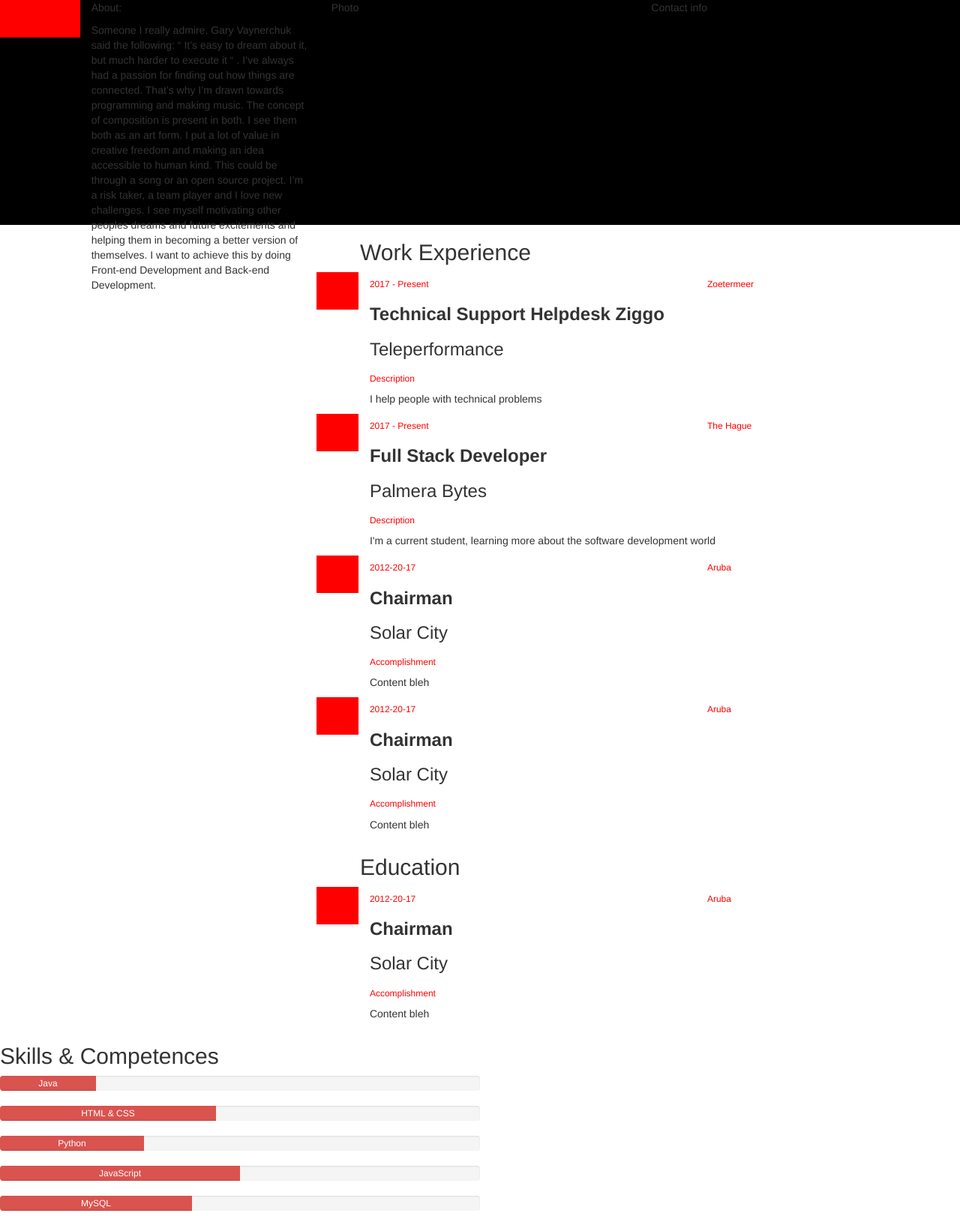
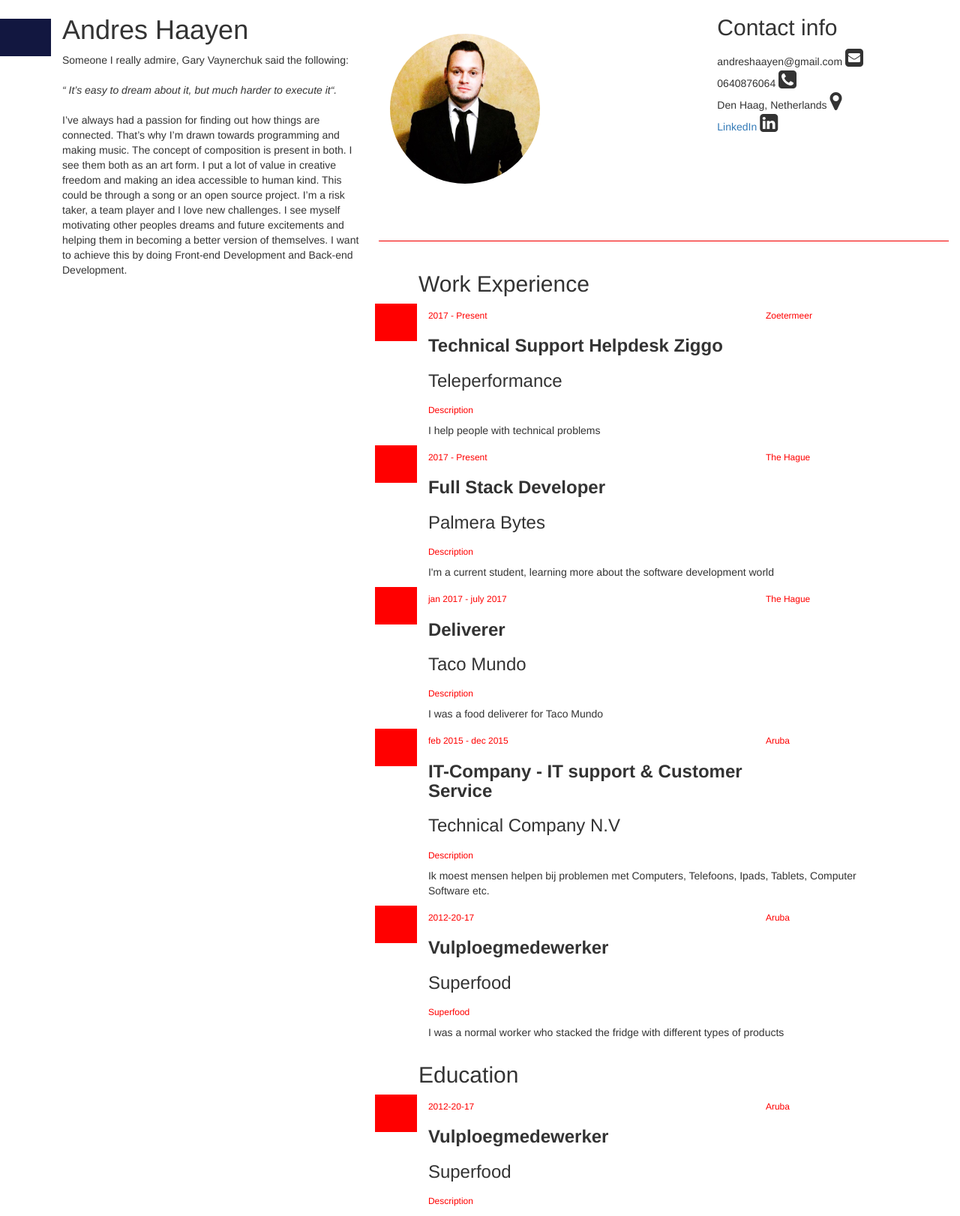
Before and after one commit to AHaayen/CV-HTML, a website: page index.html in a window 1280 px wide. Shown: the top 1622 px of the page at 75% size. Drawn offline with nearby package versions, Linux system fonts and the light colour scheme.

Commit message:
almost done

```diff
--- a/css/style.css
+++ b/css/style.css
@@ -8,14 +8,20 @@
 }
 
 #header {
-  background-color:black;
   height:300px;
+}
+
+contact-details {
+  margin-right: auto;
+  margin-left: auto;
 }
 
 img{
   border-radius: 100%;
-    margin-left: 50%;
-    max-width: 300px;
+  max-width: 200px;
+  margin-top: 45px;
+
+
 }
 
 .margin-fix {
--- a/index.html
+++ b/index.html
@@ -15,34 +15,51 @@
 </head>
 
 <body>
-
-  <section style="background-color:red; height:50px" class="col-lg-1"></section>
   <section class="container-fluid">
     <Header id="header" class="row">
-      <section class="col-lg-3">
+      <section class="row">
+        <section style="margin-top:25px;background-color:#121740; width:83px; height:50px" class="col-lg-1"></section>
+        <section class="col-lg-4">
+          <h1>Andres Haayen</h1>
           <p>
-          About:
-        </p>
-        <p>
-          Someone I really admire, Gary Vaynerchuk said the following: “ It’s easy to dream about it, but much harder to execute it
-          “ . I’ve always had a passion for finding out how things are connected. That’s why I’m drawn towards programming
-          and making music. The concept of composition is present in both. I see them both as an art form. I put a lot of
-          value in creative freedom and making an idea accessible to human kind. This could be through a song or an open
-          source project. I’m a risk taker, a team player and I love new challenges. I see myself motivating other peoples
-          dreams and future excitements and helping them in becoming a better version of themselves. I want to achieve this
-          by doing Front-end Development and Back-end Development.
+            Someone I really admire, Gary Vaynerchuk said the following:
+            <br><br>
+            <i>“ It’s easy to dream about it, but much harder to execute it“. </i>
+            <br><br>
+            I’ve always had a passion for finding out how things are connected. That’s why I’m drawn towards programming
+            and making music. The concept of composition is present in both. I see them both as an art form. I put a lot
+            of value in creative freedom and making an idea accessible to human kind. This could be through a song or an
+            open source project. I’m a risk taker, a team player and I love new challenges. I see myself motivating other
+            peoples dreams and future excitements and helping them in becoming a better version of themselves. I want to
+            achieve this by doing Front-end Development and Back-end Development.
           </p>
 
         </section>
         <section class="col-lg-4">
-        Photo
+
+          <img src="img/andres.jpg"/>
+
         </section>
 
-      <section class="col-lg-4">
-        Contact info
+        <section class="contact-details col-lg-3">
+          <h2>Contact info</h2>
+          <span class="contact-span">andreshaayen@gmail.com</span>
+          <i class="fa fa-envelope-square fa-2x" aria-hidden="true"></i>
+          <br>
+          <span class="contact-span">0640876064</span>
+          <i class="fa fa-phone-square fa-2x" aria-hidden="true"></i>
+          <br>
+          <span class="contact-span">Den Haag, Netherlands</span>
+          <i class="fa fa-map-marker fa-2x" aria-hidden="true"></i>
+          <br>
+          <span class="contact-span">
+            <a href="https://www.linkedin.com/in/andres-haayen-8519a3144/">LinkedIn</a>
+          </span>
+          <i class="fa fa-linkedin-square fa-2x"></i>
         </section>
 
     </Header>
+    <hr style="height:1px;background-color:red;" />
     <section class="row">
       <section class="col-lg-6 col-md-2 col-sm-8 col-xs-1">
         <div class="row">
@@ -99,6 +116,31 @@
               </section>
             </section>
           </div>
+          <div class="row margin-fix">
+
+            <!-- Row experience -->
+            <section class="row">
+              <!-- Header -->
+              <section style="background-color:red; height:50px" class="col-lg-1"></section>
+              <section class="col-lg-8">
+                <h4>jan 2017 - july 2017</h4>
+                <h3>
+                  <strong>Deliverer</strong>
+                </h3>
+                <h3>Taco Mundo</h3>
+              </section>
+              <section class="col-lg-2">
+                <h4>The Hague</h4>
+              </section>
+            </section>
+            <!-- Content -->
+            <section class="row">
+              <section class="col-lg-11 col-lg-offset-1">
+                <h4>Description</h4>
+                <p>I was a food deliverer for Taco Mundo </p>
+              </section>
+            </section>
+          </div>
 
 
           <div class="row margin-fix">
@@ -108,11 +150,11 @@
               <!-- Header -->
               <section style="background-color:red; height:50px" class="col-lg-1"></section>
               <section class="col-lg-8">
-                <h4>2012-20-17</h4>
+                <h4>feb 2015 - dec 2015</h4>
                 <h3>
-                  <strong>Chairman</strong>
+                  <strong>IT-Company - IT support & Customer Service</strong>
                 </h3>
-                <h3>Solar City</h3>
+                <h3>Technical Company N.V</h3>
               </section>
               <section class="col-lg-2">
                 <h4>Aruba</h4>
@@ -121,8 +163,8 @@
             <!-- Content -->
             <section class="row">
               <section class="col-lg-11 col-lg-offset-1">
-                <h4>Accomplishment</h4>
-                <p>Content bleh</p>
+                <h4>Description</h4>
+                <p>Ik moest mensen helpen bij problemen met Computers, Telefoons, Ipads, Tablets, Computer Software etc.</p>
               </section>
             </section>
           </div>
@@ -135,9 +177,9 @@
               <section class="col-lg-8">
                 <h4>2012-20-17</h4>
                 <h3>
-                  <strong>Chairman</strong>
+                  <strong>Vulploegmedewerker</strong>
                 </h3>
-                <h3>Solar City</h3>
+                <h3>Superfood</h3>
               </section>
               <section class="col-lg-2">
                 <h4>Aruba</h4>
@@ -146,8 +188,9 @@
             <!-- Content -->
             <section class="row">
               <section class="col-lg-11 col-lg-offset-1">
-                <h4>Accomplishment</h4>
-                <p>Content bleh</p>
+                <h4>Superfood</h4>
+                <p>I was a normal worker who stacked the fridge with different types of products
+                </p>
               </section>
             </section>
           </div>
@@ -163,9 +206,9 @@
               <section class="col-lg-8">
                 <h4>2012-20-17</h4>
                 <h3>
-                  <strong>Chairman</strong>
+                  <strong>Vulploegmedewerker</strong>
                 </h3>
-                <h3>Solar City</h3>
+                <h3>Superfood</h3>
               </section>
               <section class="col-lg-2">
                 <h4>Aruba</h4>
@@ -174,8 +217,8 @@
             <!-- Content -->
             <section class="row">
               <section class="col-lg-11 col-lg-offset-1">
-                <h4>Accomplishment</h4>
-                <p>Content bleh</p>
+                <h4>Description</h4>
+                <p></p>
               </section>
             </section>
           </div>
```
Lines whose indentation alone changed are shown as unchanged.
